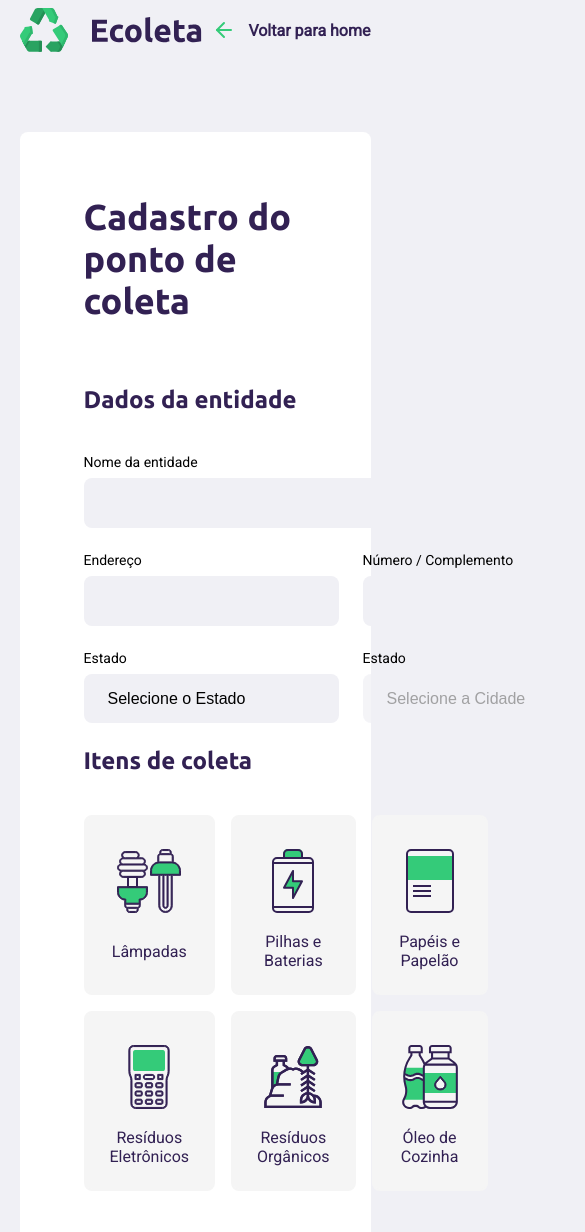
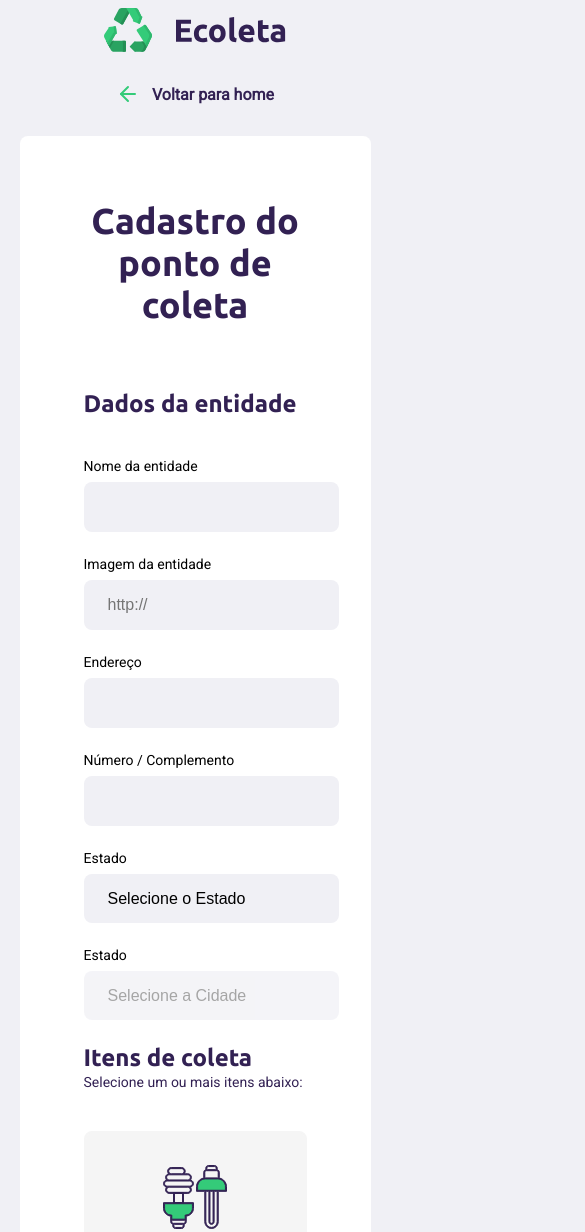
Before and after one commit to MatheusPedroSS/Next-Level-Week, a website: page src/views/create-point.html in a window 390 px wide. Shown: the part 40-1272 px from the top of the page, 585 px wide, since content can reach past the window. Drawn offline with nearby package versions, Linux system fonts and the light colour scheme; files that its build step writes are made by us from their sources; no server answers; files whose address does not match are found by name.

Commit message:
Refatoração

```diff
--- a/public/styles/create-point.css
+++ b/public/styles/create-point.css
@@ -52,10 +52,21 @@ form fieldset {
 
 form legend {
     margin-bottom: 40px;
+
+    display: flex;
+    align-items: center;
+    justify-content: space-between;
+
+    width: 100%;
 }
 
-form h2 {
+form legend h2 {
     font-size: 24px;
+}
+
+form legend span{
+    font-size: 14px;
+    color: var(--title-color);
 }
 
 form .field {
--- a/public/styles/responsive.css
+++ b/public/styles/responsive.css
@@ -8,7 +8,7 @@
         text-align: center;
     }
 
-    #page-home header a {
+    #page-home header #register-button {
         position: absolute;
         bottom: 48px;
 
@@ -27,6 +27,46 @@
     #page-search-results .cards img{
         height: 250px;
     }
+
+    #page-create-point .field-group{
+        flex-direction: column;
+    }
+
+    #page-create-point .field-group .field + .field{
+        margin-left: 0;
+    }
+
+    #page-create-point header {
+       flex-direction: column;
+    }
+
+    #page-create-point header .home{
+        padding: 30px 0 0 0;
+    }
+
+    #page-create-point form{
+        margin: 30px auto;
+
+    }
+
+    #page-create-point form h1{
+        text-align: center;
+    }
+
+    #page-create-point form legend{
+        display: inline;
+    }
+
+    #page-create-point form legend{
+        display: inline;
+    }
+    #page-create-point form legend span{
+        align-content: center;
+    }
+
+    #page-create-point .items-grid{
+        grid-template-columns: 1fr;
+    }
 }
 
 @media (min-width: 1700px) {
--- a/src/views/create-point.html
+++ b/src/views/create-point.html
@@ -20,26 +20,35 @@
                 <h2>Dados da entidade</h2>
             </legend>
 
+            <div class="field-group">
                 <div class="field">
                     <label for="name">Nome da entidade</label>
-                    <input type="text" name="name" required>
+                    <input type="text" name="name" required="required">
                 </div>
-
+                <div class="field">
+                    <label for="name">Imagem da entidade</label>
+                    <input
+                        type="url"
+                        name="image"
+                        placeholder="http://"
+                        required="required">
+                </div>
+            </div>
             <div class="field-group">
                 <div class="field">
                     <label for="address">Endereço</label>
-                        <input type="text" name="address" required>
+                    <input type="text" name="address" required="required">
                 </div>
                 <div class="field">
                     <label for="address2">Número / Complemento</label>
-                        <input type="text" name="address2" required>
+                    <input type="text" name="address2" required="required">
                 </div>
             </div>
 
             <div class="field-group">
                 <div class="field">
                     <label for="state">Estado</label>
-                        <select name="uf" required>
+                    <select name="uf" required="required">
                         <option value="">Selecione o Estado</option>
                     </select>
 
@@ -47,7 +56,7 @@
                 </div>
                 <div class="field">
                     <label for="city">Estado</label>
-                        <select name="city" disabled required>
+                    <select name="city" disabled="disabled" required="required">
                         <option value="">Selecione a Cidade</option>
                     </select>
                 </div>
@@ -57,6 +66,7 @@
 
         <legend>
             <h2>Itens de coleta</h2>
+            <span>Selecione um ou mais itens abaixo:</span>
         </legend>
 
         <div class="items-grid">
@@ -88,9 +98,7 @@
 
         <input type="hidden" name="items">
 
-            <fieldset>
-
-            </fieldset>
+        <fieldset></fieldset>
 
         <button type="submit">Cadastrar ponto de coleta</button>
 
--- a/src/views/partials/page-header.html
+++ b/src/views/partials/page-header.html
@@ -1,7 +1,9 @@
 <header>
-    <img src="/assets/logo.svg" alt="Logomarca">
+    <a href="/" class="logo">
+        <img src="/assets/logo.svg" alt="Logomarca">
+    </a>
 
-    <a href="/">
+    <a href="/" class="home">
         <span></span>
         Voltar para home
     </a>
```
Also changed, not shown: src/views/index.html (+4 -2 lines), src/views/search-results.html (+9 -19 lines). Lines whose indentation alone changed are shown as unchanged.
